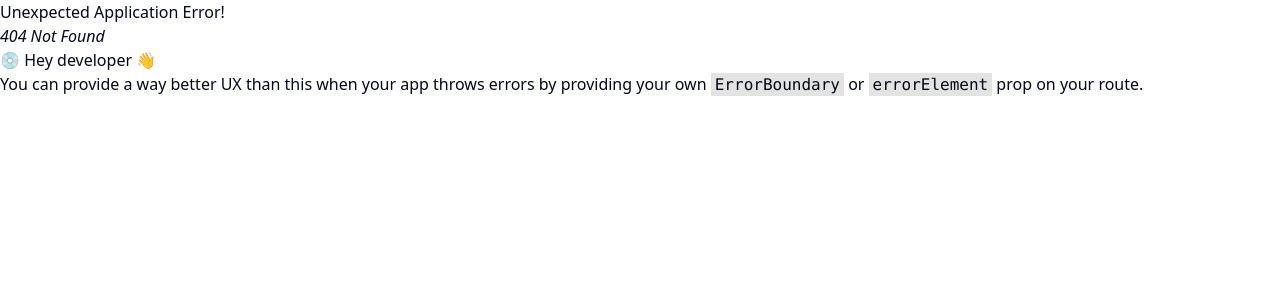
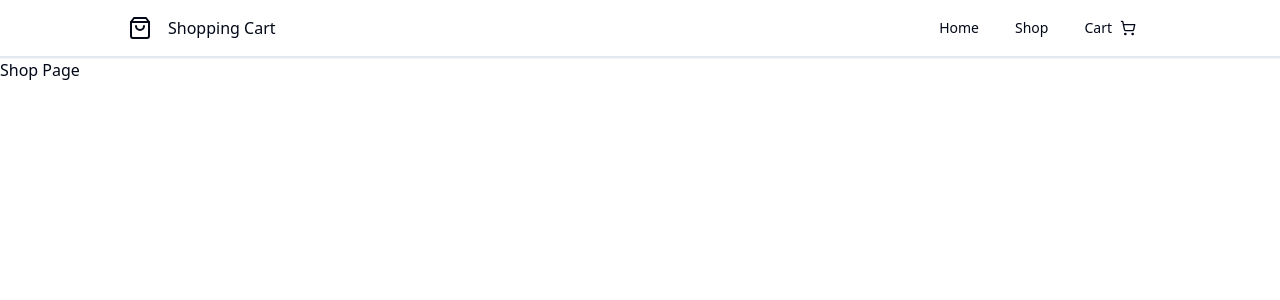
Before and after one commit to christianrazul/shoppingcart, a React (Vite) app: page /shop in a window 1280 px wide. Before the commit this address had no page. Shown: the top 300 px of the page. Built offline with nearby package versions, Linux system fonts and the light colour scheme.

Commit message:
Created Pages and Built the initial HomePage/ShopPage

```diff
--- a/src/components/NavBar.tsx
+++ b/src/components/NavBar.tsx
@@ -1,15 +1,12 @@
 import {
   NavigationMenu,
-  NavigationMenuContent,
-  NavigationMenuIndicator,
   NavigationMenuItem,
   NavigationMenuLink,
   NavigationMenuList,
-  NavigationMenuTrigger,
-  NavigationMenuViewport,
   navigationMenuTriggerStyle,
 } from "@/components/ui/navigation-menu";
 import { ShoppingBag, ShoppingCart } from "lucide-react";
+import { Link } from "react-router-dom";
 
 const NavBar = () => {
   return (
@@ -21,14 +18,18 @@ const NavBar = () => {
       <NavigationMenu>
         <NavigationMenuList>
           <NavigationMenuItem>
+            <Link to="/">
               <NavigationMenuLink className={navigationMenuTriggerStyle()}>
                 Home
               </NavigationMenuLink>
+            </Link>
           </NavigationMenuItem>
           <NavigationMenuItem>
+            <Link to="/shop">
               <NavigationMenuLink className={navigationMenuTriggerStyle()}>
                 Shop
               </NavigationMenuLink>
+            </Link>
           </NavigationMenuItem>
           <NavigationMenuItem>
             <NavigationMenuLink className={navigationMenuTriggerStyle()}>
--- /dev/null
+++ b/src/pages/HomePage.tsx
@@ -0,0 +1,12 @@
+import NavBar from "@/components/NavBar";
+
+const HomePage = () => {
+  return (
+    <>
+      <NavBar />
+      <h1>HomePage</h1>
+    </>
+  );
+};
+
+export default HomePage;
--- /dev/null
+++ b/src/pages/ShopPage.tsx
@@ -0,0 +1,13 @@
+import NavBar from "@/components/NavBar";
+import React from "react";
+
+const ShopPage = () => {
+  return (
+    <div>
+      <NavBar />
+      <h1>Shop Page</h1>
+    </div>
+  );
+};
+
+export default ShopPage;
```
Also changed, not shown: src/main.tsx (+14 -9 lines). Lines whose indentation alone changed are shown as unchanged.
